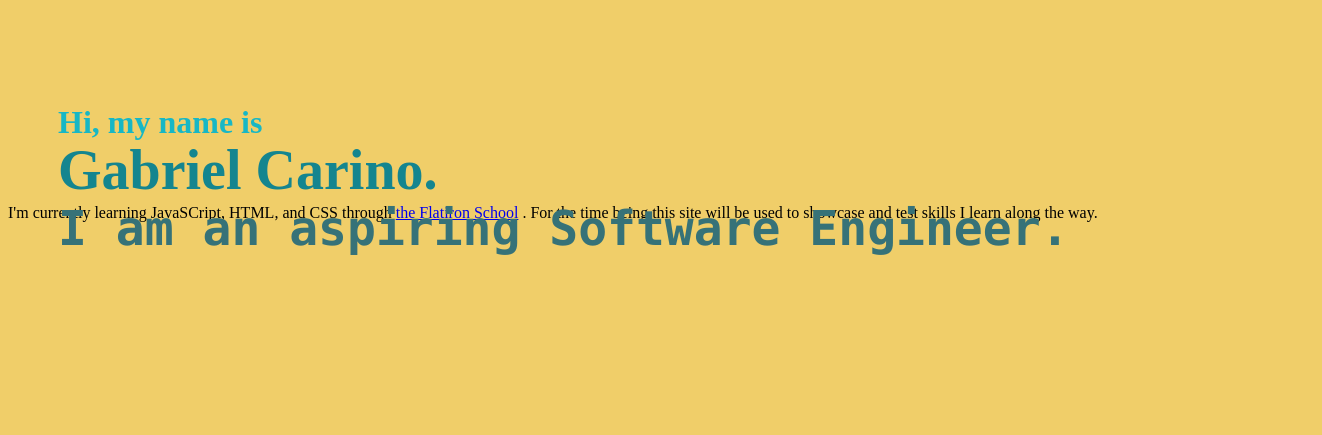
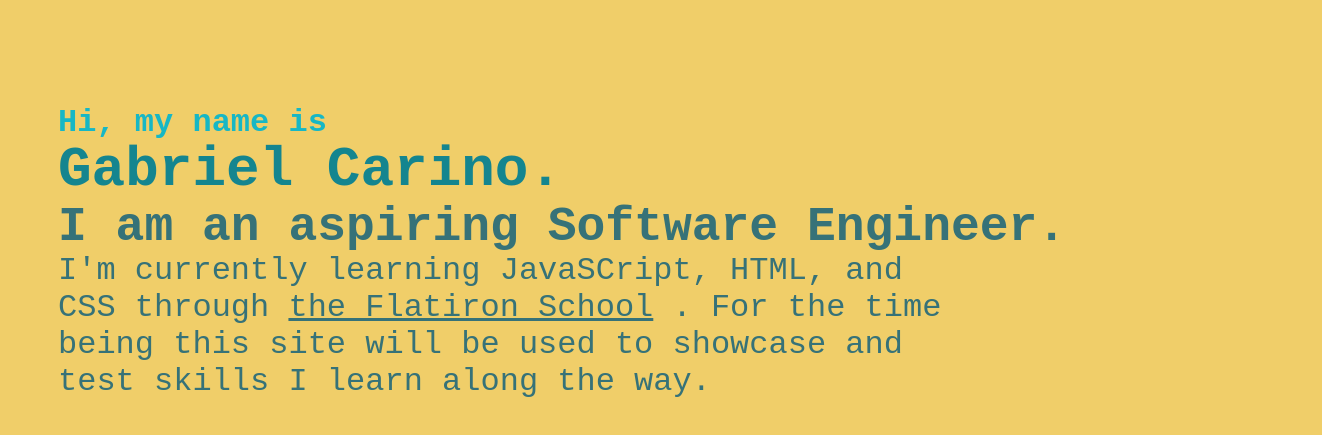
Before and after one commit to gabrielcarino/CarinoCode, a plain HTML site: page index.html in a window 1280 px wide. Shown: the part 117-552 px from the top of the page, 1322 px wide, since content can reach past the window. Drawn offline with Linux system fonts and the light colour scheme.

Commit message:
change color of hyperlink in p

```diff
--- a/style.css
+++ b/style.css
@@ -1,11 +1,14 @@
 body {
     background: #f0ce69;
+    width:fit-content;
+    color: #367278;
+    font-family: monospace;
 }
 main {
     position: relative;
 }
 header {
-    position:absolute;
+    position: absolute;
     top: 10px;
     left: 10px;
 }
@@ -28,6 +31,14 @@ h3 {
     top: 100px;
     left: 50px;
     font-size: 48px;
-    font-family: Monaco, monospace;
-    color: #367278;
 }
+p {
+    position:relative;
+    top: 50px;
+    left: 50px;
+    font-size: 32px;
+    width: 900px;
+}
+a {
+    color: inherit;
+}
```
